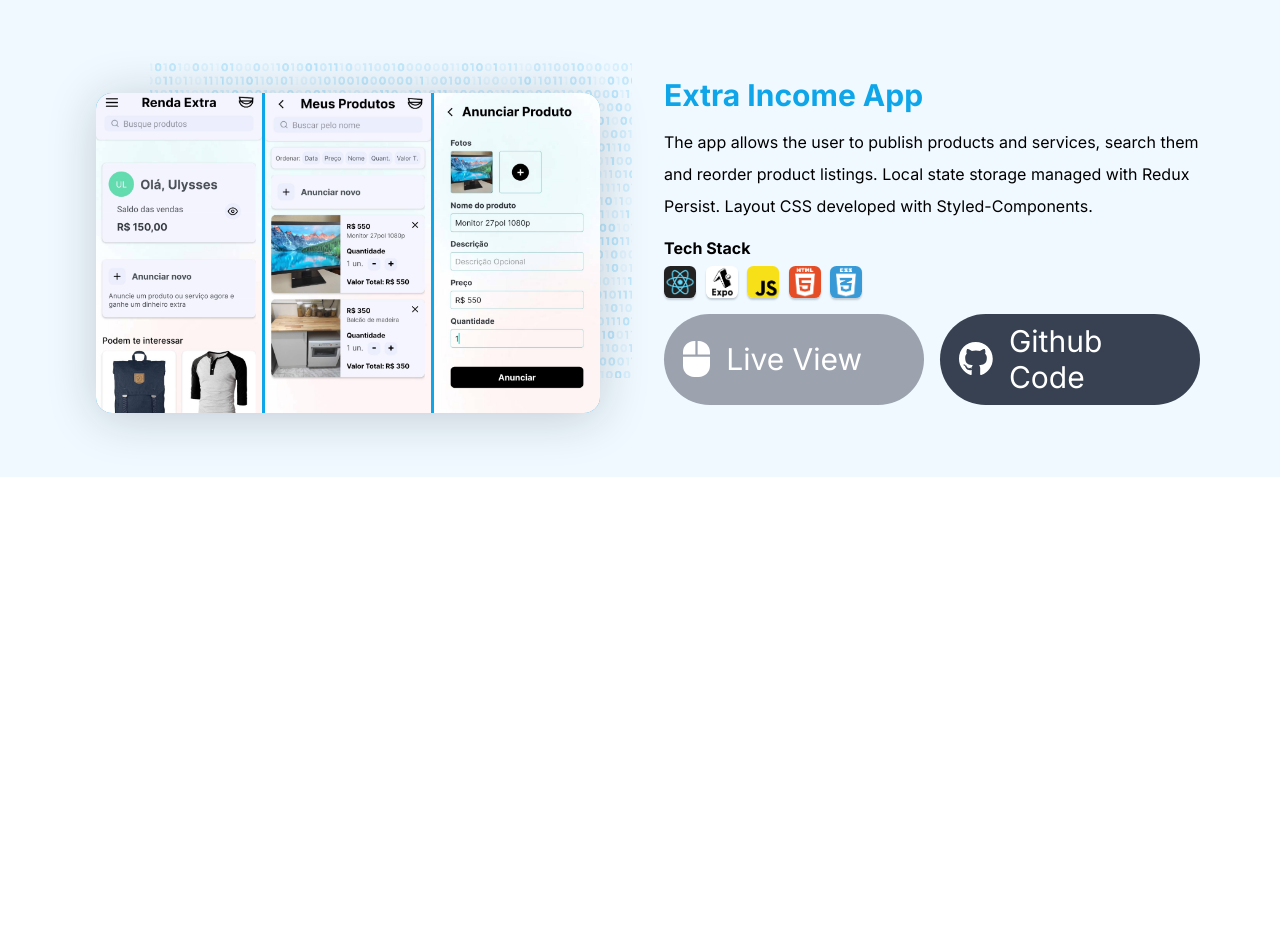
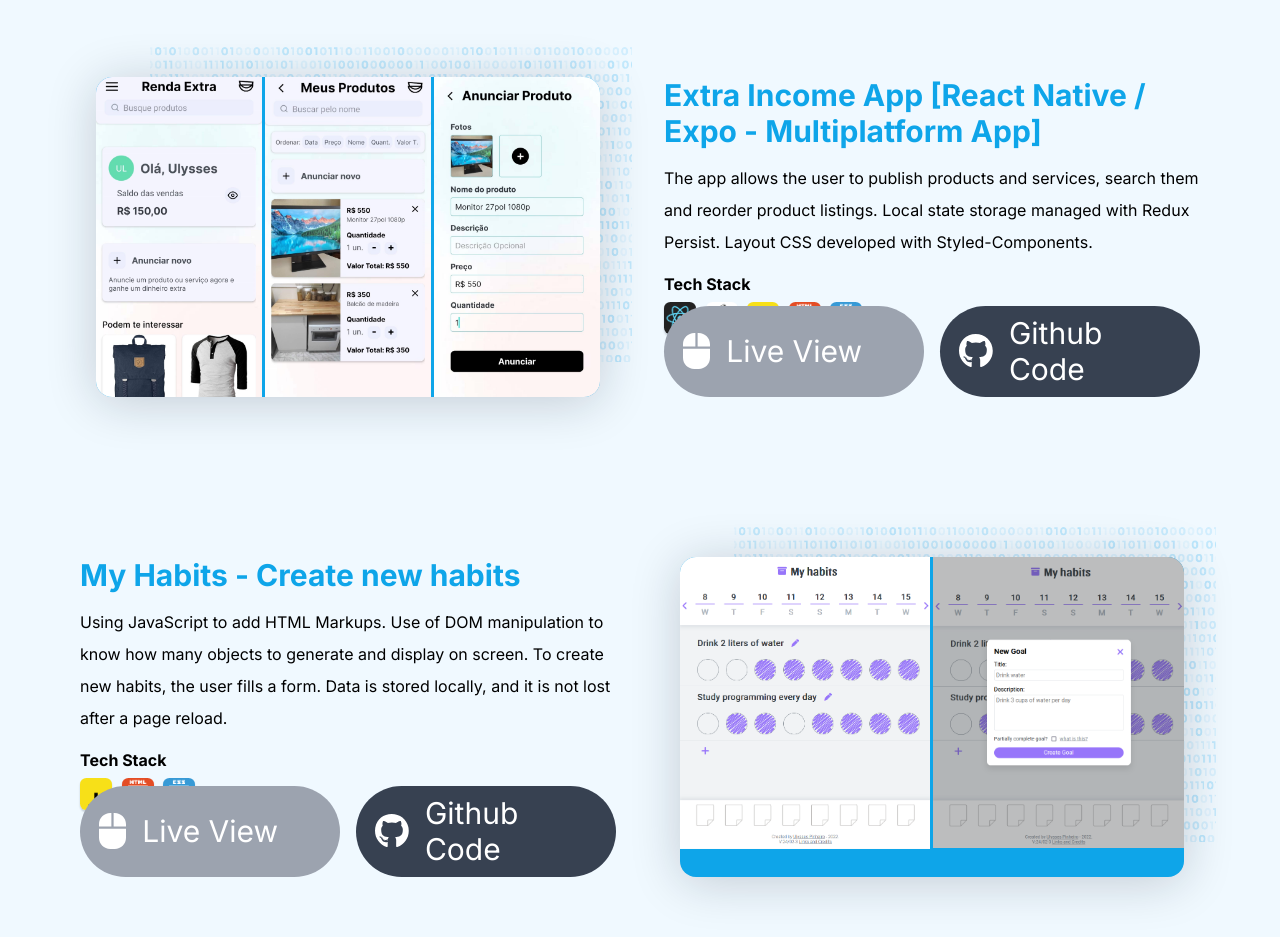
Before and after one commit to UlyssesPinheiro/Ulysses-Portfolio, a Next.js app: page / in a window 1280 px wide. Shown: the part 953-1890 px from the top of the page. Before the commit the page ends 1430 px from the top, so only its background shows below. Built offline with nearby package versions, Linux system fonts and the light colour scheme.

Commit message:
Project 2 - My habits

```diff
--- a/Components/Reusables/SectionWrapper.js
+++ b/Components/Reusables/SectionWrapper.js
@@ -18,6 +18,7 @@ export default function SectionWrapper({ color, children }) {
 const MaxWidth = styled.div`
   padding: 5rem;
   display: flex;
+  flex-direction: column;
   width: 100%;
   max-width: 100rem;
 `;
--- a/Components/Sections/Projects/Project/Project.js
+++ b/Components/Sections/Projects/Project.js
@@ -1,12 +1,12 @@
 import React from "react";
 import Image from "next/dist/client/image";
 import styled from "styled-components";
-import Color from "../../../Defaults/Color";
-import Font from "../../../Defaults/Font";
-import binaryCode from "../../../../public/Images/binaryCode.png";
-import ButtonRouded from "../../../Reusables/Buttons/ButtonRouded";
-import Github from "../../../Reusables/Icons/Github";
-import ComputerMouse from "../../../Reusables/Icons/ComputerMouse";
+import Color from "../../Defaults/Color";
+import Font from "../../Defaults/Font";
+import binaryCode from "../../../public/Images/binaryCode.png";
+import ButtonRouded from "../../Reusables/Buttons/ButtonRouded";
+import Github from "../../Reusables/Icons/Github";
+import ComputerMouse from "../../Reusables/Icons/ComputerMouse";
 
 export default function Project({
   title,
@@ -15,6 +15,7 @@ export default function Project({
   linkView,
   linkGithub,
   images,
+  reversedOrder = "",
 }) {
   function openLink(link) {
     window.open(link);
@@ -22,7 +23,7 @@ export default function Project({
 
   return (
     <Grid>
-      <ImgDiv>
+      <ImgDiv className={reversedOrder}>
         <ProjectImages>
           {images.map((element) => (
             <div className="image">
@@ -34,7 +35,7 @@ export default function Project({
           <Image src={binaryCode} layout="responsive" />
         </div>
       </ImgDiv>
-      <div>
+      <div className="textDiv">
         <ProjectTitle>{title}</ProjectTitle>
         <p className="description">{description}</p>
         <strong>Tech Stack</strong>
@@ -70,7 +71,6 @@ export default function Project({
 }
 
 const Grid = styled.div`
-  margin-top: 4rem;
   display: grid;
   width: 100%;
   grid-template-columns: 1fr 1fr;
@@ -79,6 +79,13 @@ const Grid = styled.div`
 
   .description {
     margin: 0.8rem 0 1rem;
+  }
+
+  .textDiv {
+    margin-top: 1rem;
+    display: flex;
+    flex-direction: column;
+    position: relative;
   }
 `;
 
@@ -97,6 +104,10 @@ const ImgDiv = styled.div`
     width: 90%;
     overflow: hidden;
     /* border-radius: 1rem; */
+  }
+
+  &.reversedOrder {
+    order: 1;
   }
 `;
 
@@ -125,6 +136,10 @@ const ProjectTitle = styled.h3`
 `;
 
 const ButtonsDiv = styled.div`
+  position: absolute;
+  bottom: 0;
+  margin-bottom: 1rem;
+  width: 100%;
   display: grid;
   gap: 1rem;
   grid-template-columns: 1fr 1fr;
--- a/pages/MainPage/my-projects.js
+++ b/pages/MainPage/my-projects.js
@@ -3,7 +3,7 @@ import SectionWrapper from "../../Components/Reusables/SectionWrapper";
 import SectionHeader from "../../Components/Reusables/SectionHeader";
 
 import Color from "../../Components/Defaults/Color";
-import Project from "../../Components/Sections/Projects/Project/Project";
+import Project from "../../Components/Sections/Projects/Project";
 import styled from "styled-components";
 import JavaScript from "../../public/Icons/TechStack/JavaScript.png";
 import ReactImg from "../../public/Icons/TechStack/React.png";
@@ -12,23 +12,37 @@ import Expo from "../../public/Icons/TechStack/Expo.png";
 import Html5 from "../../public/Icons/TechStack/Html5.png";
 import Css3 from "../../public/Icons/TechStack/Css3.png";
 
-import appExtra1 from "../../public/Images/Projects/extraIncome/appExtra1.jpg";
-import appExtra2 from "../../public/Images/Projects/extraIncome/appExtra2.jpg";
-import appExtra3 from "../../public/Images/Projects/extraIncome/appExtra3.jpg";
+import appExtra1 from "../../public/Images/Projects/ExtraIncome/appExtra1.jpg";
+import appExtra2 from "../../public/Images/Projects/ExtraIncome/appExtra2.jpg";
+import appExtra3 from "../../public/Images/Projects/ExtraIncome/appExtra3.jpg";
+import myHabits1 from "../../public/Images/Projects/MyHabits/myHabits1.png";
+import myHabits2 from "../../public/Images/Projects/MyHabits/myHabits2.png";
 
 export default function ProjectsSection() {
   return (
     <SectionWrapper color={Color.primary50}>
+      <SectionHeader>My Projects:</SectionHeader>
       <ProjectsDiv id="my-projects">
-        <SectionHeader>My Projects:</SectionHeader>
         <Project
-          title="Extra Income App"
+          title="Extra Income App [React Native / Expo - Multiplatform App]"
           description="The app allows the user
-          to publish products and services, search them and reorder product listings. Local state storage managed with Redux Persist. Layout CSS developed with Styled-Components. "
+          to publish products and services, search them and reorder product listings. Local state storage managed with Redux Persist. Layout CSS developed with Styled-Components."
           techStack={[ReactImg, Expo, JavaScript, Html5, Css3]}
           images={[appExtra1, appExtra2, appExtra3]}
           linkView="https://expo.dev/@ulyssespinheiro/CumbucaRendaExtra"
           linkGithub="https://github.com/UlyssesPinheiro/Cumbuca-Conceito-Renda-Extra"
+        ></Project>
+        <Project
+          title="My Habits - Create new habits"
+          description="Using JavaScript to add HTML Markups. Use of DOM
+          manipulation to know how many objects to generate and
+          display on screen. To create new habits, the user fills a form.
+          Data is stored locally, and it is not lost after a page reload."
+          techStack={[JavaScript, Html5, Css3]}
+          images={[myHabits1, myHabits2]}
+          reversedOrder="reversedOrder"
+          linkView="https://ulyssespinheiro.github.io/my-habits/"
+          linkGithub="https://github.com/UlyssesPinheiro/my-habits"
         ></Project>
       </ProjectsDiv>
     </SectionWrapper>
@@ -36,5 +50,9 @@ export default function ProjectsSection() {
 }
 
 const ProjectsDiv = styled.div`
+  margin-top: 3rem;
   width: 100%;
+  display: flex;
+  flex-direction: column;
+  gap: 10rem;
 `;
```
Also changed, not shown: public/Images/Projects/MyHabits/myHabits1.png (added), public/Images/Projects/MyHabits/myHabits2.png (added).
